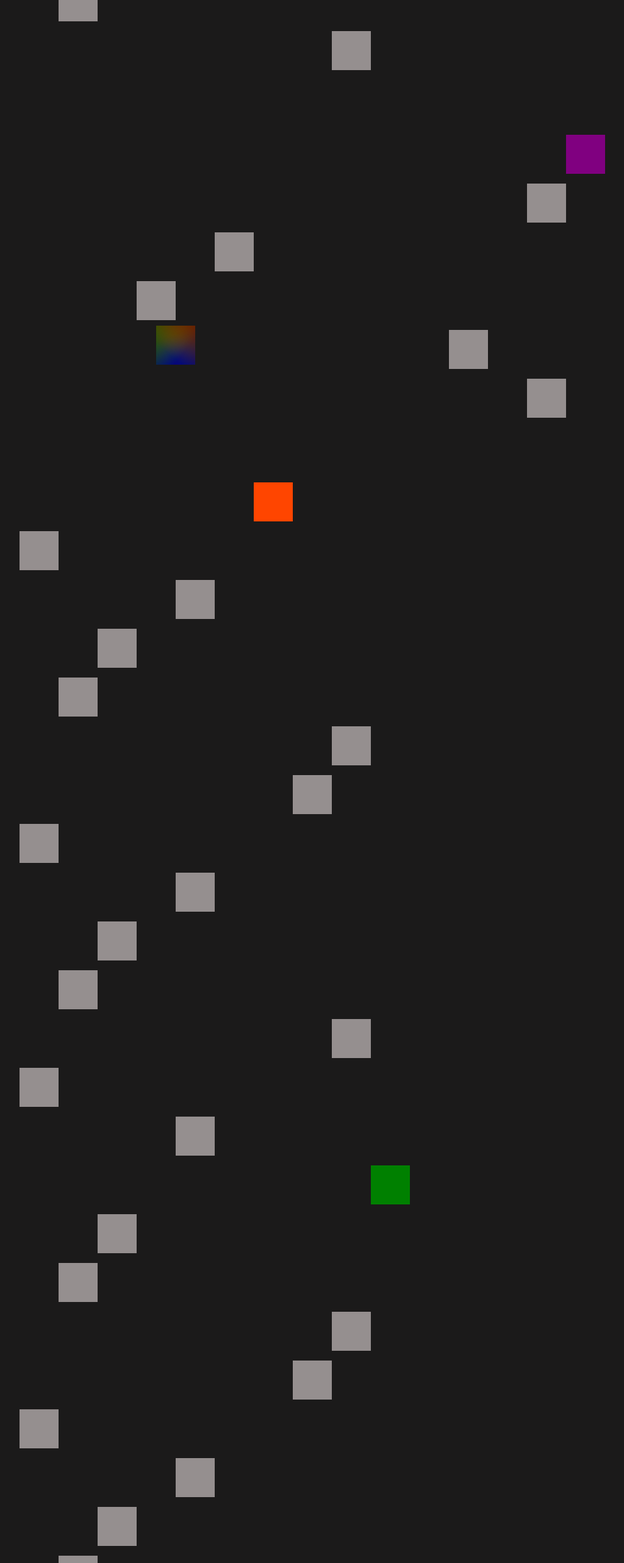
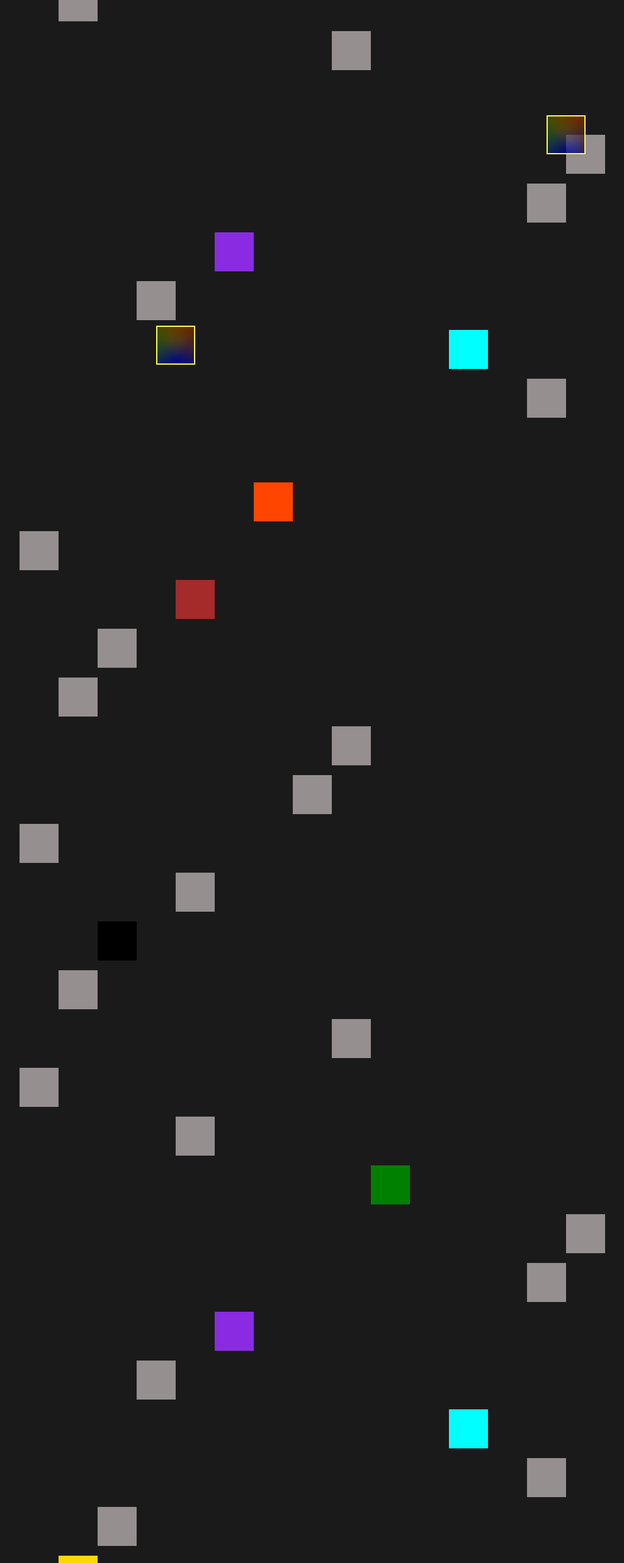
Before and after one commit to evariste1963/cool_stuff, a SvelteKit app: page /paralax in a window 1280 px wide. Shown: the part 234-2797 px from the top of the page at 61% size, without its empty margins (224-1247 px from the left). Built offline with nearby package versions, Linux system fonts and the light colour scheme.

Commit message:
more paralax boxes  and colours

```diff
--- a/src/routes/paralax/+page.svelte
+++ b/src/routes/paralax/+page.svelte
@@ -43,24 +43,33 @@
     <div class="right" />
   </div>
   <div class="box" style:margin-left="40%" />
-  <div class="box" style:margin-left="30%" />
+  <div class="box" style:margin-left="30%" style:background="fuscia" />
   <div class="box" style:margin-left="25%" />
   <div class="box" style:margin-left="60%" />
   <br /><br /><br /><br /><br />
 
   <div
-    class="box pin"
-    style:transform={`translate3d(${(scroll / speed) * -1}px, 0, 0) rotate(${
-      (scroll / speed) * -3
-    }deg)`}
-    style:background="purple"
+    class="pin outer-cube-down"
+    style:transform={`translate3d(${(scroll / speed) * -1}px, 0, ${
+      scroll / speed
+    }px) rotate(${(scroll / speed) * -1}deg) rotateX(${
+      (scroll / speed) * 2
+    }deg) rotateY(${(scroll / speed) * -1}deg)`}
     style:margin-left="90%"
-  />
+  >
+    <div class="front" />
+    <div class="back" />
+    <div class="top" />
+    <div class="bottom" />
+    <div class="left" />
+    <div class="right" /></div
+  >
+
   <div class="box" style:margin-left="90%" />
   <div class="box" style:margin-left="85%" />
-  <div class="box" style:margin-left="45%" />
+  <div class="box" style:margin-left="45%" style:background="blueviolet" />
   <div class="box" style:margin-left="35%" />
-  <div class="box" style:margin-left="75%" />
+  <div class="box" style:margin-left="75%" style:background="aqua" />
   <div class="box" style:margin-left="85%" />
   <br /><br /><br /><br /><br />
   <div
@@ -70,14 +79,14 @@
     style:margin-left="50%"
   />
   <div class="box" style:margin-left="20%" />
-  <div class="box" style:margin-left="40%" />
+  <div class="box" style:margin-left="40%" style:background="brown" />
   <div class="box" style:margin-left="30%" />
   <div class="box" style:margin-left="25%" />
   <div class="box" style:margin-left="60%" />
   <div class="box" style:margin-left="55%" />
   <div class="box" style:margin-left="20%" />
   <div class="box" style:margin-left="40%" />
-  <div class="box" style:margin-left="30%" />
+  <div class="box" style:margin-left="30%" style:background="black" />
   <div class="box" style:margin-left="25%" />
   <div class="box" style:margin-left="60%" />
   <div class="box" style:margin-left="20%" />
@@ -88,48 +97,73 @@
     style:background="green"
     style:margin-left="65%"
   />
+  <div class="box" style:margin-left="90%" />
+  <div class="box" style:margin-left="85%" />
+  <div class="box" style:margin-left="45%" style:background="blueviolet" />
+  <div class="box" style:margin-left="35%" />
+  <div class="box" style:margin-left="75%" style:background="aqua" />
+  <div class="box" style:margin-left="85%" />
   <div class="box" style:margin-left="30%" />
-  <div class="box" style:margin-left="25%" />
+  <div class="box" style:margin-left="25%" style:background="gold" />
   <div class="box" style:margin-left="60%" />
   <div class="box" style:margin-left="55%" />
   <div class="box" style:margin-left="20%" />
   <div class="box" style:margin-left="40%" />
   <div class="box" style:margin-left="30%" />
-  <div class="box" style:margin-left="25%" />
+  <div class="box" style:margin-left="25%" style:background="gray" />
   <div class="box" style:margin-left="60%" />
   <div class="box" style:margin-left="20%" />
   <div class="box" style:margin-left="40%" />
   <div class="box" style:margin-left="30%" />
   <div class="box" style:margin-left="25%" />
+  <div class="box" style:margin-left="60%" style:background="olive" />
+  <div class="box" style:margin-left="55%" />
+  <div class="box" style:margin-left="90%" />
+  <div class="box" style:margin-left="85%" />
+  <div class="box" style:margin-left="45%" style:background="blueviolet" />
+  <div class="box" style:margin-left="35%" />
+  <div class="box" style:margin-left="75%" style:background="aqua" />
+  <div class="box" style:margin-left="85%" />
+  <div class="box" style:margin-left="20%" />
+  <div class="box" style:margin-left="40%" />
+  <div class="box" style:margin-left="30%" />
+  <div class="box" style:margin-left="25%" />
+  <div class="box" style:margin-left="60%" style:background="tomato" />
+  <div class="box" style:margin-left="20%" />
+  <div class="box" style:margin-left="40%" />
+  <div class="box" style:margin-left="30%" />
+  <div class="box" style:margin-left="25%" />
+  <div class="box" style:margin-left="90%" />
+  <div class="box" style:margin-left="85%" />
+  <div class="box" style:margin-left="45%" style:background="blueviolet" />
+  <div class="box" style:margin-left="35%" />
+  <div class="box" style:margin-left="75%" style:background="aqua" />
+  <div class="box" style:margin-left="85%" />
   <div class="box" style:margin-left="60%" />
+  <div class="box" style:margin-left="55%" />
+  <div class="box" style:margin-left="20%" />
+  <div class="box" style:margin-left="40%" style:background="plum" />
+  <div class="box" style:margin-left="30%" />
+  <div class="box" style:margin-left="25%" />
+  <div class="box" style:margin-left="60%" />
+  <div class="box" style:margin-left="20%" />
+  <div class="box" style:margin-left="40%" style:background="purple" />
+  <div class="box" style:margin-left="30%" />
+
+  <div class="box" style:margin-left="90%" />
+  <div class="box" style:margin-left="85%" />
+  <div class="box" style:margin-left="45%" style:background="blueviolet" />
+  <div class="box" style:margin-left="35%" />
+  <div class="box" style:margin-left="75%" style:background="aqua" />
+  <div class="box" style:margin-left="85%" />
+  <div class="box" style:margin-left="25%" />
+  <div class="box" style:margin-left="60%" style:background="maroon" />
   <div class="box" style:margin-left="55%" />
   <div class="box" style:margin-left="20%" />
   <div class="box" style:margin-left="40%" />
   <div class="box" style:margin-left="30%" />
   <div class="box" style:margin-left="25%" />
-  <div class="box" style:margin-left="60%" />
-  <div class="box" style:margin-left="20%" />
-  <div class="box" style:margin-left="40%" />
-  <div class="box" style:margin-left="30%" />
-  <div class="box" style:margin-left="25%" />
-  <div class="box" style:margin-left="60%" />
-  <div class="box" style:margin-left="55%" />
-  <div class="box" style:margin-left="20%" />
-  <div class="box" style:margin-left="40%" />
-  <div class="box" style:margin-left="30%" />
-  <div class="box" style:margin-left="25%" />
-  <div class="box" style:margin-left="60%" />
-  <div class="box" style:margin-left="20%" />
-  <div class="box" style:margin-left="40%" />
-  <div class="box" style:margin-left="30%" />
-  <div class="box" style:margin-left="25%" />
-  <div class="box" style:margin-left="60%" />
-  <div class="box" style:margin-left="55%" />
-  <div class="box" style:margin-left="20%" />
-  <div class="box" style:margin-left="40%" />
-  <div class="box" style:margin-left="30%" />
-  <div class="box" style:margin-left="25%" />
-  <div class="box" style:margin-left="60%" />
+  <div class="box" style:margin-left="60%" style:background="navy" />
 </section>
 
 <style>
@@ -138,6 +172,7 @@
     --halfsize: 2em;
     --halfsizen: -2em;
     --ballTopColor: #a8e44f;
+    --borderColour: rgb(255, 255, 67);
   }
   section {
     height: auto;
@@ -188,6 +223,7 @@
       linear-gradient(127deg, rgba(0, 255, 0, 0.5), rgba(0, 255, 0, 0) 70.71%),
       linear-gradient(336deg, rgba(0, 0, 255, 0.5), rgba(0, 0, 255, 0) 70.71%);
     box-shadow: inset 0 0 40px rgba(0, 0, 0, 0.4);
+    border: solid 2px var(--borderColour);
   }
 
   .back {
```
